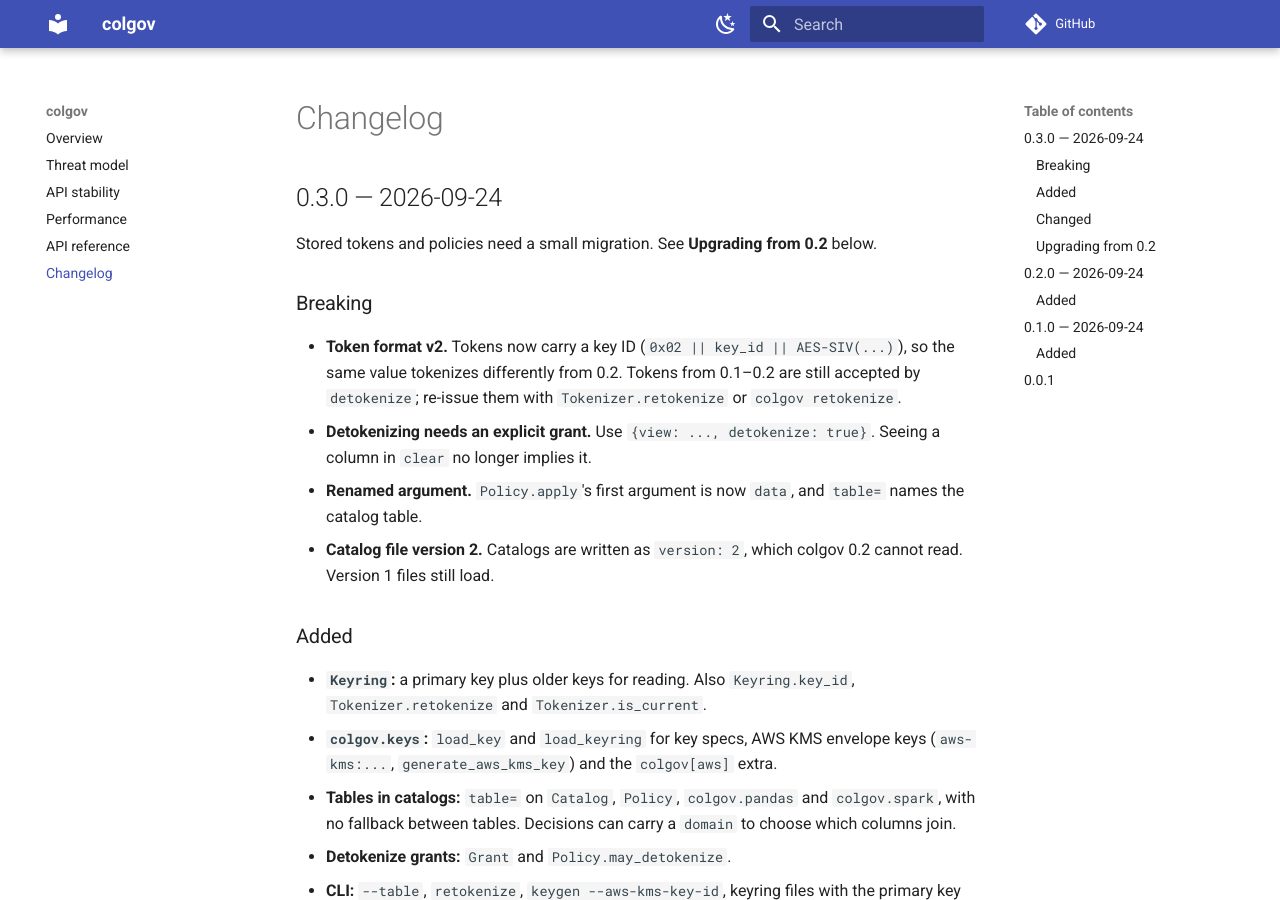
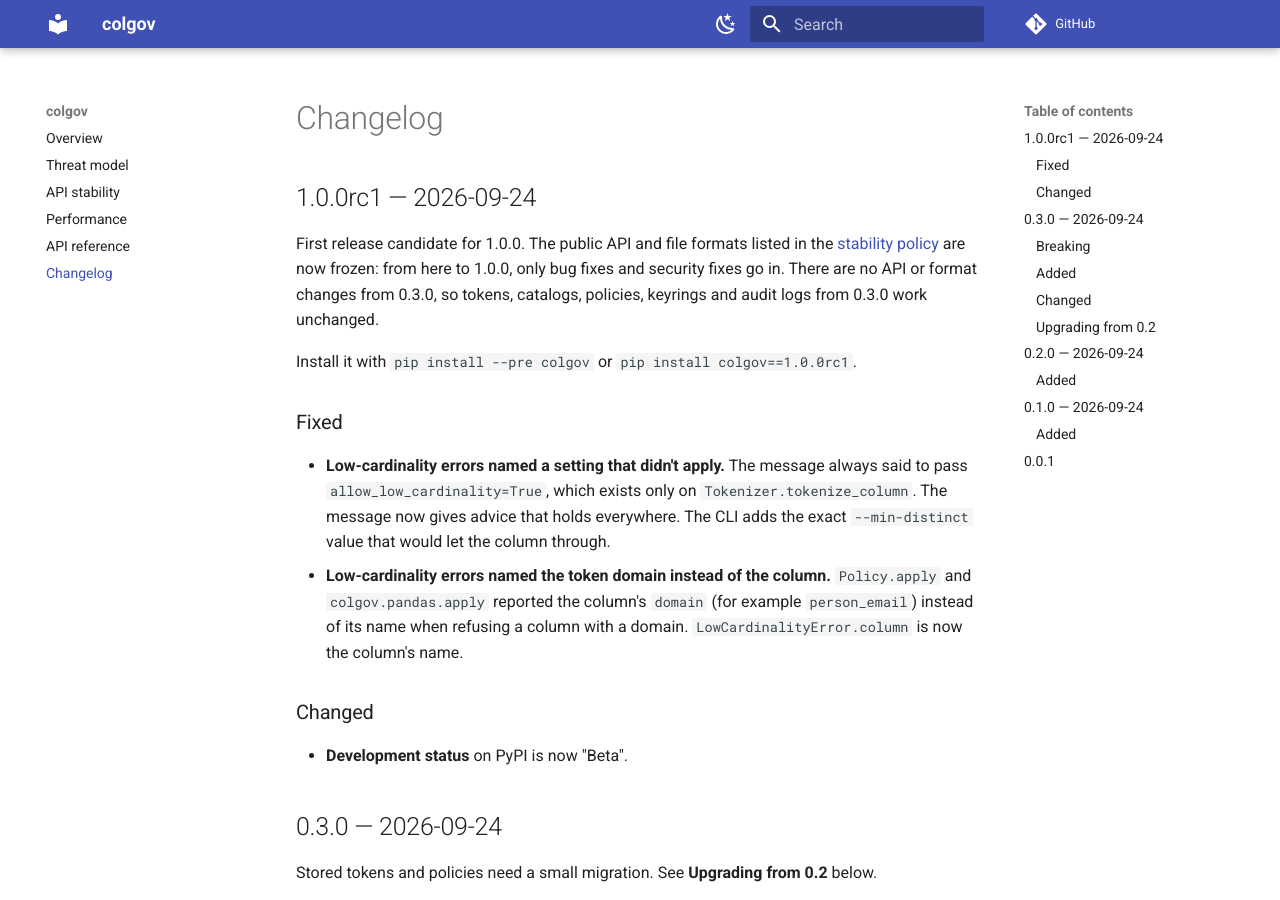
Before and after one commit to chowkuanlaw/colgov, an MkDocs documentation site: the page built from docs/changelog.md, in a window 1280 px wide and 900 px high. Built offline with MkDocs 1.6.1 and Material for MkDocs 9.7.7, drawn with Linux system fonts in a browser that asks for light colours; comment, search, counter and statistics services are not loaded.

Commit message:
Prepare 1.0.0rc1: freeze the public API, fix low-cardinality errors
Release candidate for 1.0.0. No API or format changes from 0.3.0.

- LowCardinalityError no longer tells every caller to pass
  allow_low_cardinality=True, which only Tokenizer.tokenize_column accepts.
  The CLI adds the exact --min-distinct value that would let the column
  through.
- Policy.apply and colgov.pandas.apply named the token domain instead of
  the column when refusing a column that has a domain.
- Version 1.0.0rc1, development status Beta. The stability policy, README,
  SECURITY.md, threat model and RELEASING.md now cover release candidates.

Co-Authored-By: Claude Opus 5.5 <noreply@anthropic.com>
Claude-Session: https://claude.ai/code/session_01AhHSxQ17pNpzE4i3EXBi95

```diff
--- a/CHANGELOG.md
+++ b/CHANGELOG.md
@@ -1,4 +1,30 @@
 # Changelog
+
+## 1.0.0rc1 — 2026-09-24
+
+First release candidate for 1.0.0. The public API and file formats listed
+in the [stability policy](https://chowkuanlaw.github.io/colgov/stability/) are now frozen: from here to
+1.0.0, only bug fixes and security fixes go in. There are no API or format
+changes from 0.3.0, so tokens, catalogs, policies, keyrings and audit logs
+from 0.3.0 work unchanged.
+
+Install it with `pip install --pre colgov` or `pip install colgov==1.0.0rc1`.
+
+### Fixed
+
+- **Low-cardinality errors named a setting that didn't apply.** The
+  message always said to pass `allow_low_cardinality=True`, which exists
+  only on `Tokenizer.tokenize_column`. The message now gives advice that
+  holds everywhere. The CLI adds the exact `--min-distinct` value that
+  would let the column through.
+- **Low-cardinality errors named the token domain instead of the column.**
+  `Policy.apply` and `colgov.pandas.apply` reported the column's `domain`
+  (for example `person_email`) instead of its name when refusing a column
+  with a domain. `LowCardinalityError.column` is now the column's name.
+
+### Changed
+
+- **Development status** on PyPI is now "Beta".
 
 ## 0.3.0 — 2026-09-24
 
--- a/docs/threat-model.md
+++ b/docs/threat-model.md
@@ -97,4 +97,4 @@ These follow from the design. They are not bugs.
 | Token v1 (read-only) | `AES-SIV(v1_domain_key, 0x01 ‖ utf8(value))`, info `colgov/v1/column-key/<domain>` |
 | Master keys | At least 32 bytes from a CSPRNG |
 
-An independent review of this design is planned before 1.0.
+An independent review of this design is planned before 1.0.0 final.
--- a/pyproject.toml
+++ b/pyproject.toml
@@ -4,7 +4,7 @@ build-backend = "hatchling.build"
 
 [project]
 name = "colgov"
-version = "0.3.0"
+version = "1.0.0rc1"
 description = "Deterministic, reversible tokenization and fail-closed access policy for tabular PII."
 readme = "README.md"
 requires-python = ">=3.10"
@@ -21,7 +21,7 @@ keywords = [
     "column-level-security",
 ]
 classifiers = [
-    "Development Status :: 3 - Alpha",
+    "Development Status :: 4 - Beta",
     "Intended Audience :: Developers",
     "Intended Audience :: Information Technology",
     "Programming Language :: Python :: 3",
--- a/src/colgov/__init__.py
+++ b/src/colgov/__init__.py
@@ -28,7 +28,7 @@ from colgov.risk import (
 from colgov.rules import PUBLIC, Label, Rule, RulePack, RulePackError, Suggestion
 from colgov.tokenization import MIN_MASTER_KEY_BYTES, InvalidToken, Keyring, Tokenizer
 
-__version__ = "0.3.0"
+__version__ = "1.0.0rc1"
 __all__ = [
     "DEFAULT_MIN_DISTINCT",
     "MIN_MASTER_KEY_BYTES",
```
Also changed, not shown: README.md (+7 -4 lines), RELEASING.md (+11 -0 lines), SECURITY.md (+1 -1 lines), docs/stability.md (+6 -2 lines), 7 other files.
